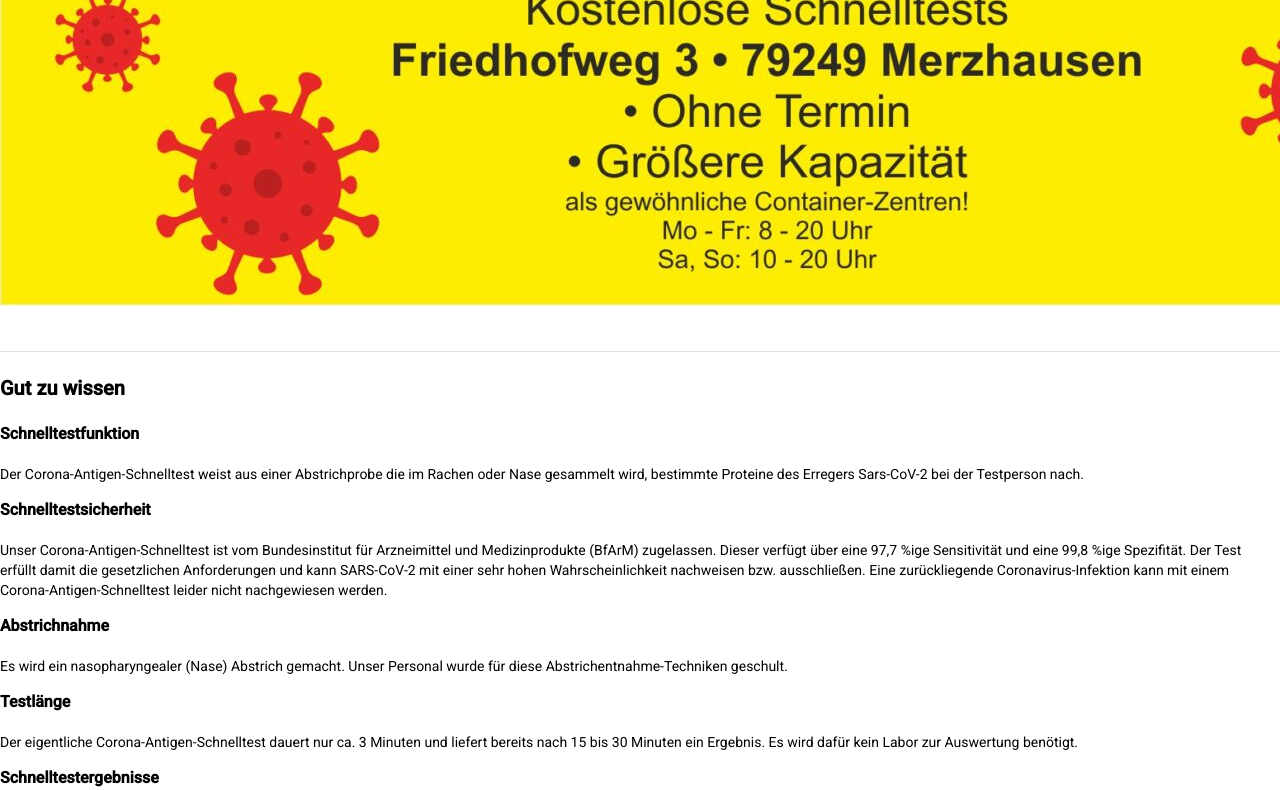
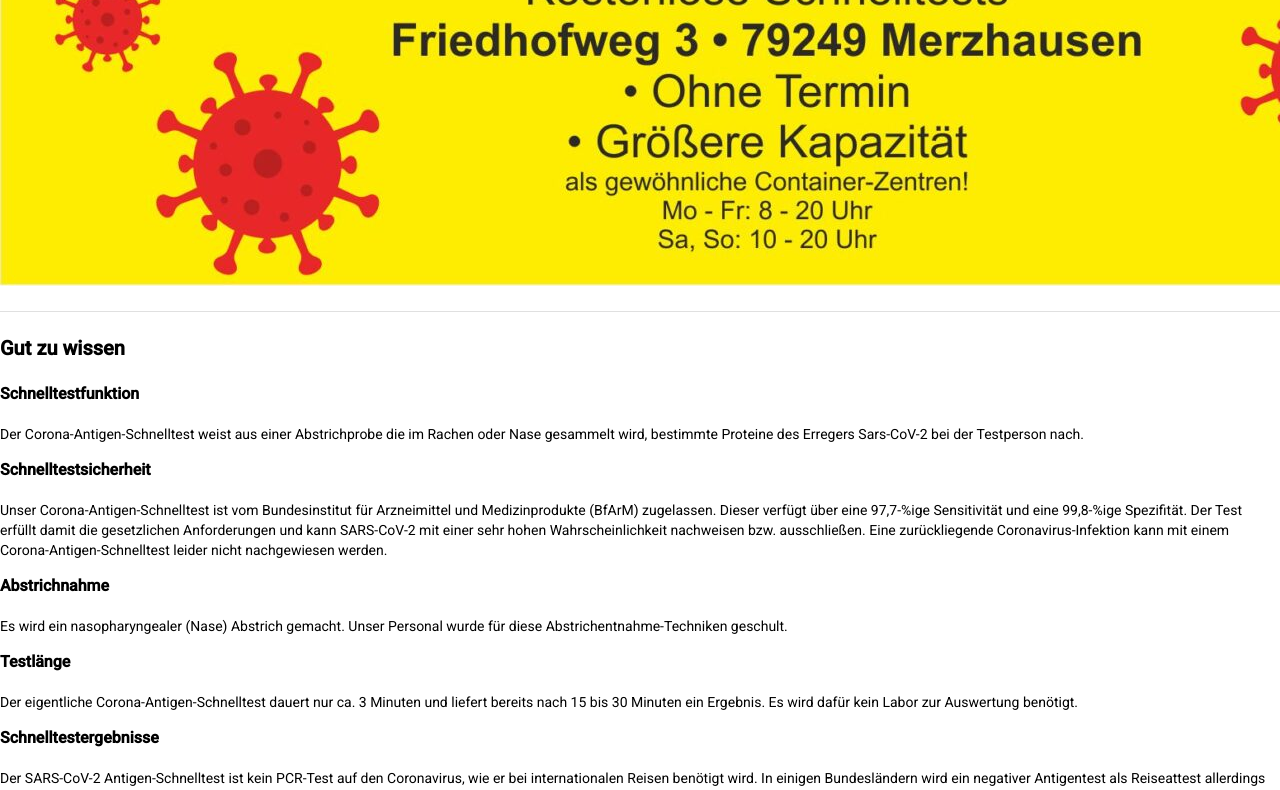
Before and after one commit to msalou/testcenter-frontend, an Angular app: page / in a window 1280 px wide. Shown: the part 2365-3155 px from the top of the page. Built offline with nearby package versions, Linux system fonts and the light colour scheme.

Commit message:
Style and correct typo

```diff
--- a/src/app/components/formular/formular.component.html
+++ b/src/app/components/formular/formular.component.html
@@ -99,8 +99,8 @@
   <h3><b>Schnelltestsicherheit</b></h3>
   <p>
     Unser Corona-Antigen-Schnelltest ist vom Bundesinstitut für Arzneimittel und
-    Medizinprodukte (BfArM) zugelassen. Dieser verfügt über eine 97,7 %ige
-    Sensitivität und eine 99,8 %ige Spezifität. Der Test erfüllt damit die
+    Medizinprodukte (BfArM) zugelassen. Dieser verfügt über eine 97,7-%ige
+    Sensitivität und eine 99,8-%ige Spezifität. Der Test erfüllt damit die
     gesetzlichen Anforderungen und kann SARS-CoV-2 mit einer sehr hohen
     Wahrscheinlichkeit nachweisen bzw. ausschließen. Eine zurückliegende
     Coronavirus-Infektion kann mit einem Corona-Antigen-Schnelltest leider nicht
--- a/src/app/components/formular/formular.component.scss
+++ b/src/app/components/formular/formular.component.scss
@@ -27,5 +27,4 @@ iframe {
 
 img {
   margin-top: 20px;
-  margin-bottom: 20px;
 }
```
